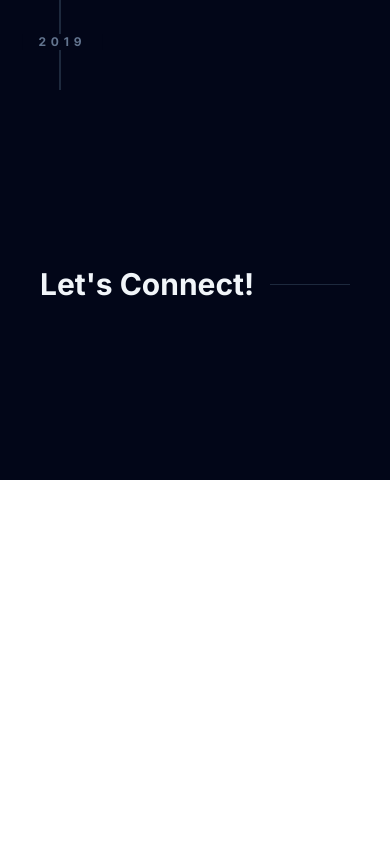
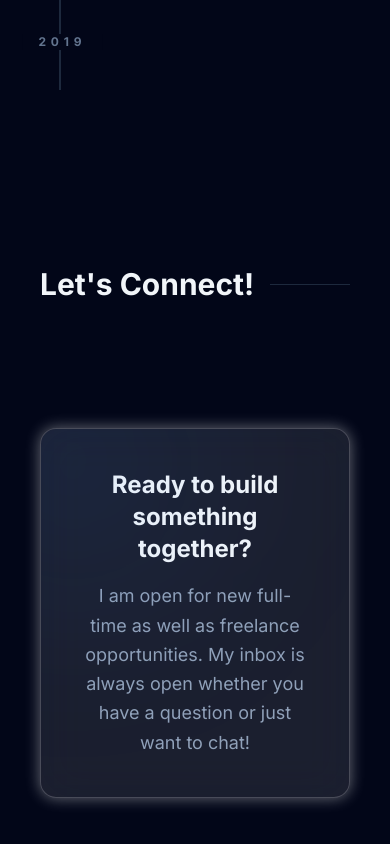
Before and after one commit to nabiladem/portfolio, a React (Vite) app: page / in a window 390 px wide. Shown: the part 9735-10579 px from the top of the page. Before the commit the page ends 10215 px from the top, so only its background shows below. Built offline with nearby package versions, Linux system fonts and the light colour scheme.

Commit message:
Begin contact section

```diff
--- a/src/App.jsx
+++ b/src/App.jsx
@@ -529,6 +529,21 @@ function App() {
           <h2 className="text-3xl font-bold text-slate-100">Let's Connect!</h2>
           <div className="h-[1px] flex-grow bg-slate-800"></div>
         </div>
+        <div className="flex justify-center items-center py-12">
+          <motion.div
+            variants={containerVariants}
+            className="liquid-glass p-10 md:p-16 max-w-2xl w-full text-center relative overflow-hidden group"
+            >
+            <div className="absolute -top-24 -left-24 w-64 h-64 bg-blue-500/10 blur-[100px] rounded-full group-hover:bg-blue-500/20 transition-colors duration-700"></div>
+            <div className="space-y-4">
+                <h3 className="text-2xl md:text-3xl font-bold text-slate-100">Ready to build something together?</h3>
+                <p className="text-slate-400 text-lg leading-relaxed">
+                  I am open for new full-time as well as freelance opportunities.
+                  My inbox is always open whether you have a question or just want to chat!
+                </p>
+              </div>
+          </motion.div>
+        </div>
       </motion.section>
     </div >
   );
```
